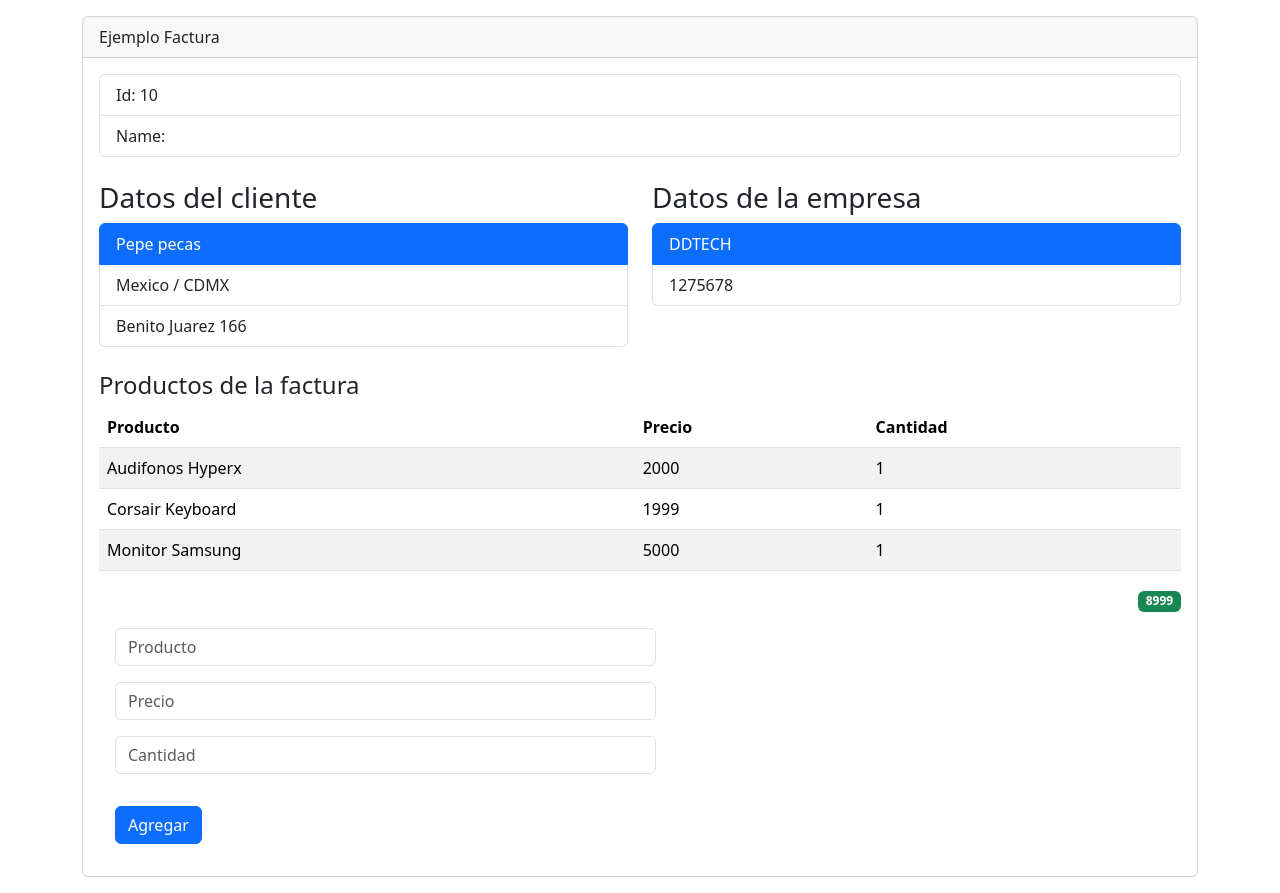
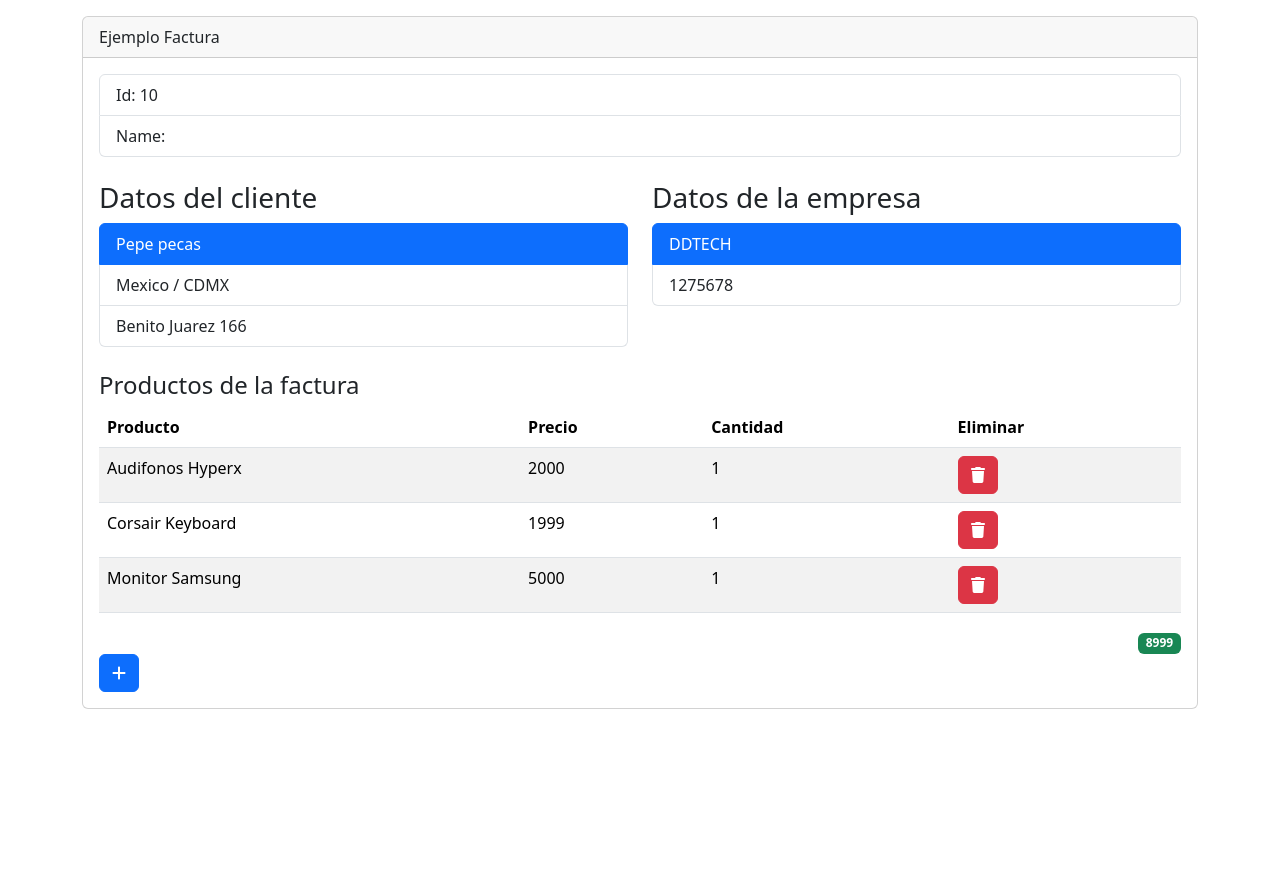
Before and after one commit to Alexis260698/App-Facturacion-React, a React (Vite) app: page / in a window 1280 px wide. After the commit the page ends 800 px from the top, so only its background shows below. Built offline with nearby package versions, Linux system fonts and the light colour scheme.

Commit message:
desacoplando form y boton para mostrar/ocultar y eliminar item

```diff
--- a/package.json
+++ b/package.json
@@ -10,6 +10,10 @@
     "preview": "vite preview"
   },
   "dependencies": {
+    "@fortawesome/fontawesome-svg-core": "^6.5.1",
+    "@fortawesome/free-regular-svg-icons": "^6.5.1",
+    "@fortawesome/free-solid-svg-icons": "^6.5.1",
+    "@fortawesome/react-fontawesome": "^0.2.0",
     "prop-types": "^15.8.1",
     "react": "^18.2.0",
     "react-dom": "^18.2.0"
--- a/src/InvoiceApp.jsx
+++ b/src/InvoiceApp.jsx
@@ -1,53 +1,65 @@
-import { useState } from "react";
+import { useEffect, useState } from "react";
 import { ClientView } from "./components/ClientView";
 import { CompanyView } from "./components/CompanyView";
-import { InvoceView } from "./components/InvoiceView";
+import { InvoceView} from "./components/InvoiceView";
 import { ListItemsView } from "./components/ListItemsView";
 import { TotalView } from "./components/TotalView";
-import { getInvoice } from "./Services/InvoiceService"
+import { getInvoice, calculateTotal } from "./Services/InvoiceService"
+import { FormItemsView } from "./components/FormItemsView";
+import { FontAwesomeIcon } from '@fortawesome/react-fontawesome';
+import { faMinus, faPlus } from '@fortawesome/free-solid-svg-icons';
+
+const invoiceInitial = {
+    id: 0,
+    name: '',
+    client: {
+        name: '',
+        lastname: '',
+        address: {
+            country: '',
+            city: '',
+            street: '',
+            number: 0
+        }
+    },
+    company: {
+        name: '',
+        fiscalNumber: 0
+    },
+    items: []
+};
 
 
 export const InvoiceApp = () => {
 
-    const { id, name, client, company, items: itemsInitial, total } = getInvoice();
+    const [activeForm, setActiveForm] = useState(false);
 
-    const [invoiceItemsState, setInvoiceItemsState] = useState({
-        product: '',
-        price: '',
-        quantity: '',
-    });
-
-    const { product, price, quantity } = invoiceItemsState;
-
-    const [items, setItems] = useState(itemsInitial);
     const [counter, setCounter] = useState(4);
 
-    const onInputChange = ({ target: { value, name } }) => {
-        setInvoiceItemsState({
-            ...invoiceItemsState,
-            [name]: value
-        });
-    }
+    const [invoice, setInvoice] = useState(invoiceInitial);
+
+    const [items, setItems] = useState([]);
+
+    const [total, setTotal] = useState(0);
 
 
-    const onInvoiceItemSubmit = (event) => {
-        event.preventDefault();
 
-        if (product.trim().length <= 1) return;
-        if (price.trim().length <= 1) return;
-        if (isNaN(price.trim())) {
-            alert('Error la precio no es un numero')
-            return;
-        }
-        if (quantity.trim().length < 1) {
-            alert('Error la cantidad tiene que ser mayor a 0')
-            return;
-        }
-        if (isNaN(quantity.trim())) {
-            alert('Error la cantidad no es un numero')
-            return;
-        }
+    const { id, name, client, company } = invoice;
 
+
+    useEffect(() => {
+        const data = getInvoice();
+        setInvoice(data);
+        setItems(data.items);
+    }, []);
+
+
+    useEffect(() => {
+        setTotal(calculateTotal(items));
+    }, [items]);
+
+
+    const handlerAddItem = ({product, price, quantity}) => {
         setItems([...items, {
             id: counter,
             product: product.trim(),
@@ -55,14 +67,18 @@ export const InvoiceApp = () => {
             quantity: parseInt(quantity.trim(), 10)
         }]);
 
-        setInvoiceItemsState({
-            product: '',
-            price: '',
-            quantity: '',
-        })
-
         setCounter(counter + 1);
     }
+
+    const handlerDeleteItem = (id) =>{
+        setItems(items.filter(item => item.id !== id ))
+    }
+
+    const changeEstatus = () => {
+        setActiveForm(!activeForm);
+    }
+
+
 
     return (
         <>
@@ -84,37 +100,13 @@ export const InvoiceApp = () => {
                                 <CompanyView title={"Datos de la empresa"} company={company} />
                             </div>
                         </div>
-                        <ListItemsView title="Productos de la factura" items={items} />
+                        <ListItemsView title="Productos de la factura" items={items} handlerDeleteItem={ handlerDeleteItem } />
                         <TotalView total={total} />
+                        <button className="btn btn-primary" onClick={changeEstatus}>
+                            {!activeForm ? <FontAwesomeIcon icon={faPlus} /> : <FontAwesomeIcon icon={faMinus} />}
+                            </button>
 
-                        <form className="w-50" onSubmit={onInvoiceItemSubmit}>
-                            <input
-                                type="text"
-                                name="product"
-                                value={product}
-                                placeholder="Producto"
-                                className="form-control m-3"
-                                onChange={event => onInputChange(event)} />
-                            <input
-                                type="text"
-                                name="price"
-                                value={price}
-                                placeholder="Precio"
-                                className="form-control m-3"
-                                onChange={event => onInputChange(event)} />
-                            <input
-                                type="text"
-                                name="quantity"
-                                value={quantity}
-                                placeholder="Cantidad"
-                                className="form-control m-3"
-                                onChange={event => onInputChange(event)} />
-                            <button
-                                type="submit"
-                                className="btn btn-primary m-3">
-                                Agregar
-                            </button>
-                        </form>
+                        {!activeForm || <FormItemsView handler = {handlerAddItem} />}
                     </div>
                 </div>
             </div>
--- a/src/Services/InvoiceService.js
+++ b/src/Services/InvoiceService.js
@@ -2,9 +2,13 @@ import { invoice } from "../data/invoice"
 
 export const getInvoice = () => {
 
-    const total =invoice.items
-    .map(item => item.prize * item.quantity)
-    .reduce( (accumulator, currentValue) => accumulator + currentValue, 0);
+    const total = calculateTotal(invoice.items);
 
     return {...invoice, total};
 }
+
+export const calculateTotal = (items) => {
+    return items
+    .map(item => item.prize * item.quantity)
+    .reduce( (accumulator, currentValue) => accumulator + currentValue, 0);
+}
--- /dev/null
+++ b/src/components/FormItemsView.jsx
@@ -0,0 +1,83 @@
+import { useState } from "react";
+
+export const FormItemsView = ({handler}) => {
+
+    const [invoiceItemsState, setInvoiceItemsState] = useState({
+        product: '',
+        price: '',
+        quantity: '',
+    });
+
+    const { product, price, quantity } = invoiceItemsState;
+
+    const onInputChange = ({ target: { value, name } }) => {
+        setInvoiceItemsState({
+            ...invoiceItemsState,
+            [name]: value
+        });
+    }
+
+    const onInvoiceItemSubmit = (event) => {
+        event.preventDefault();
+
+        if (product.trim().length <= 1) return;
+        if (price.trim().length <= 1) return;
+        if (isNaN(price.trim())) {
+            alert('Error la precio no es un numero')
+            return;
+        }
+        if (quantity.trim().length < 1) {
+            alert('Error la cantidad tiene que ser mayor a 0')
+            return;
+        }
+        if (isNaN(quantity.trim())) {
+            alert('Error la cantidad no es un numero')
+            return;
+        }
+
+
+        handler(invoiceItemsState);
+
+        setInvoiceItemsState({
+            product: '',
+            price: '',
+            quantity: '',
+        })
+
+    }
+
+    return (
+        <>
+
+        <form className="w-50" onSubmit={onInvoiceItemSubmit}>
+                            <input
+                                type="text"
+                                name="product"
+                                value={product}
+                                placeholder="Producto"
+                                className="form-control m-3"
+                                onChange={event => onInputChange(event)} />
+                            <input
+                                type="text"
+                                name="price"
+                                value={price}
+                                placeholder="Precio"
+                                className="form-control m-3"
+                                onChange={event => onInputChange(event)} />
+                            <input
+                                type="text"
+                                name="quantity"
+                                value={quantity}
+                                placeholder="Cantidad"
+                                className="form-control m-3"
+                                onChange={event => onInputChange(event)} />
+                            <button
+                                type="submit"
+                                className="btn btn-primary m-3">
+                                Agregar
+                            </button>
+                        </form>
+
+        </>
+    )
+}
--- a/src/components/ListItemsView.jsx
+++ b/src/components/ListItemsView.jsx
@@ -1,7 +1,7 @@
 import { RowItemView } from "./RowItemView"
 import PropTypes from 'prop-types'
 
-export const ListItemsView = ({ title, items }) => {
+export const ListItemsView = ({ title, items, handlerDeleteItem }) => {
 
     return (
         <>
@@ -12,12 +12,19 @@ export const ListItemsView = ({ title, items }) => {
                         <th>Producto</th>
                         <th>Precio</th>
                         <th>Cantidad</th>
+                        <th>Eliminar</th>
                     </tr>
                 </thead>
                 <tbody>
                     {items.map(({ id, product, prize, quantity }) => {
                         return (
-                            <RowItemView key={id} product={product} prize={prize} quantity={quantity}/>
+                            <RowItemView
+                            key={id}
+                            id={id}
+                            product={product}
+                            prize={prize}
+                            quantity={quantity}
+                            handlerDeleteItem={ handlerDeleteItem }/>
                         )
                     })}
 
--- a/src/components/RowItemView.jsx
+++ b/src/components/RowItemView.jsx
@@ -1,12 +1,15 @@
 import PropTypes from 'prop-types'
+import { FontAwesomeIcon } from '@fortawesome/react-fontawesome';
+import { faTrash} from '@fortawesome/free-solid-svg-icons';
 
-export const RowItemView = ({product, prize, quantity}) => {
+export const RowItemView = ({id, product, prize, quantity, handlerDeleteItem}) => {
     return (
         <>
             <tr>
                 <td>{product}</td>
                 <td>{prize}</td>
                 <td>{quantity}</td>
+                <td><button className='btn btn-danger' onClick={() => handlerDeleteItem(id)}><FontAwesomeIcon icon={faTrash} /> </button></td>
             </tr>
         </>
     )
```
Also changed, not shown: 1 other file (tests, documents, lock files or other folders).
